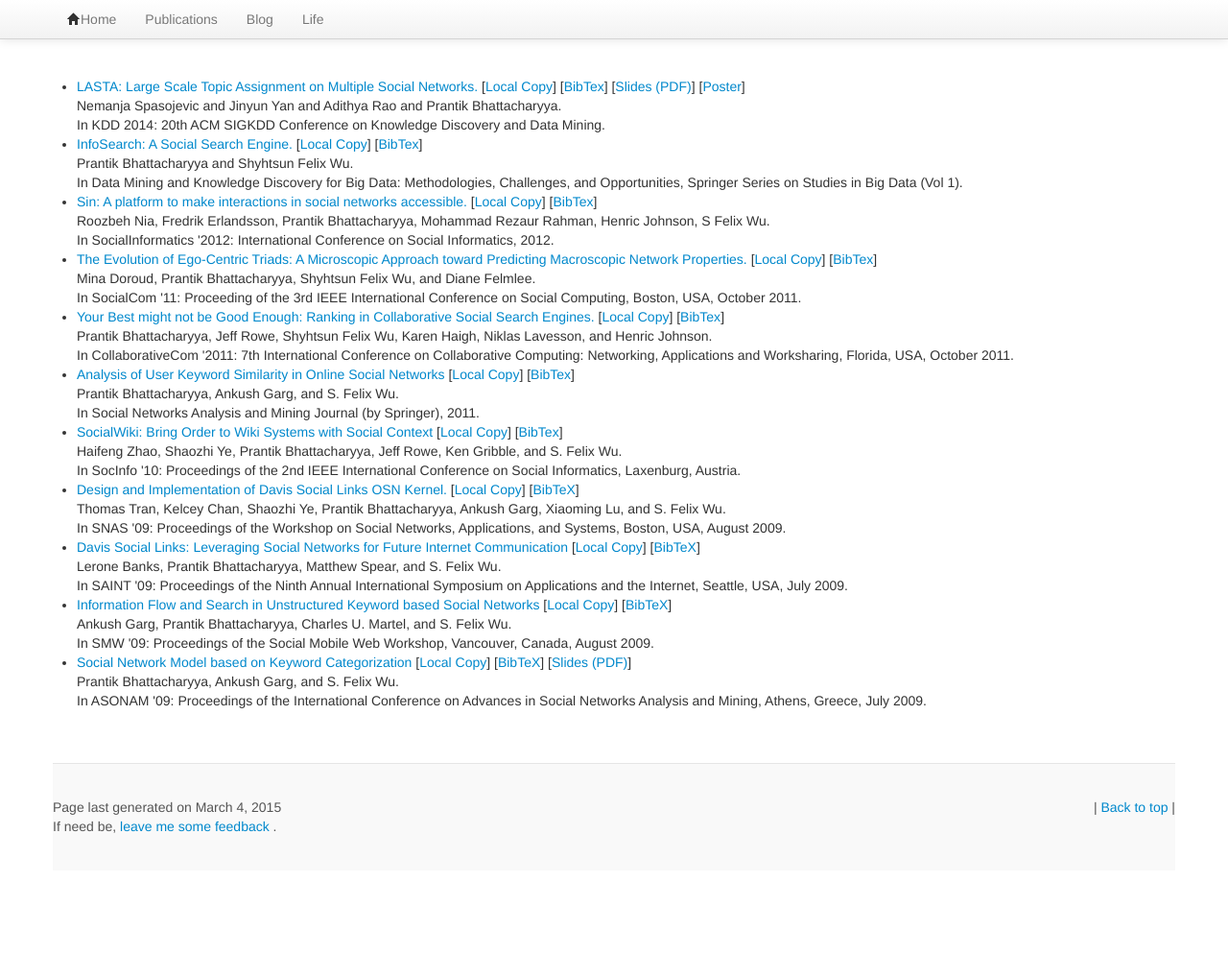
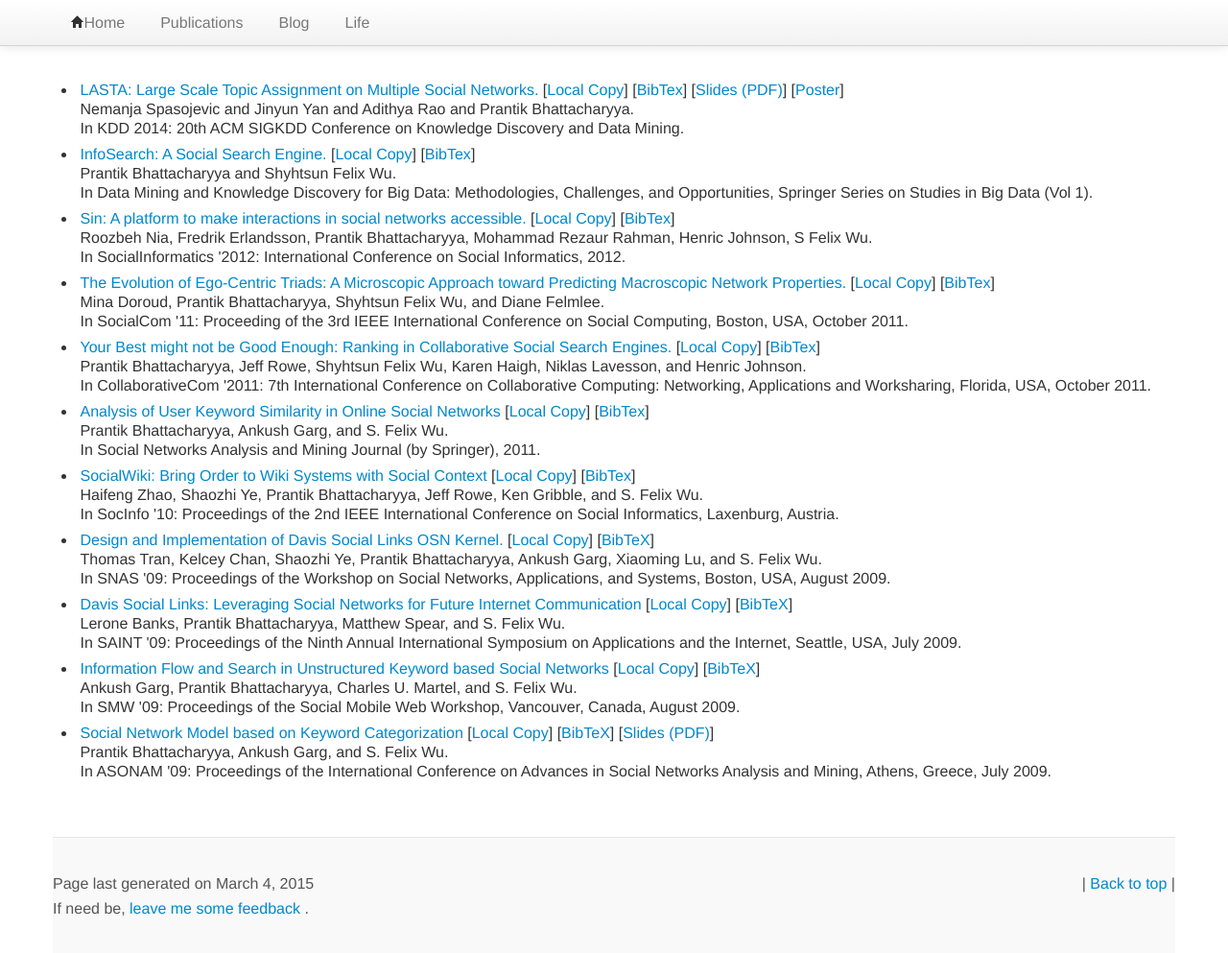
Before and after one commit to prantik/prantik.github.io, a Jekyll site: the page built from publications.html, in a window 1280 px wide and 997 px high. Shown: the top 993 px of the window at 96% size. Built offline with Jekyll 4.4.1, drawn with Linux system fonts in a browser that asks for light colours; nearby versions of some CDN libraries; Markdown is read by kramdown in place of the engine named in the settings; comment, search, counter and statistics services are not loaded.

Commit message:
padding changes in ul

```diff
--- a/_layouts/layout.html
+++ b/_layouts/layout.html
@@ -15,8 +15,8 @@
   </div>
 </div>
 
-{% include footer.html %} {% include disqus_footer.html %}
+{% include footer.html %}
+{% include disqus_footer.html %}
 
 </body>
-
 </html>
--- a/_layouts/post.html
+++ b/_layouts/post.html
@@ -5,3 +5,4 @@
 <div class="content">
   {% include post_header.html %} {{ content }}
 </div>
+<a href="https://twitter.com/share" class="twitter-share-button" data-via="prantik">Tweet.</a>
--- a/_layouts/tag_index.html
+++ b/_layouts/tag_index.html
@@ -6,7 +6,7 @@
   <div class="marketing">
     <div class="content">
       <div class="row">
-          <div class="span6 columns">
+          <div class="span9 columns">
           <h2>{{page.title}}</h2>
           <table class="table table-striped">
             <tbody>
--- a/publications.html
+++ b/publications.html
@@ -3,9 +3,8 @@
 title: "Prantik Bhattacharyya - Publications"
 ---
 
-<ul class="ul1">
-    <li class="li6">
-      <span class="s4">
+<ul>
+    <li>
         <a href="http://dx.doi.org/10.1145/2623330.2623350">
             LASTA: Large Scale Topic Assignment on Multiple Social Networks.
         </a>
@@ -20,7 +19,7 @@
       </span>In KDD 2014: 20th ACM SIGKDD Conference on Knowledge Discovery and Data Mining.
     </li>
 
-    <li class="li6">
+    <li>
       <span class="s4">
         <a href="http://link.springer.com/chapter/10.1007%2F978-3-642-40837-3_6">
             InfoSearch: A Social Search Engine.
@@ -35,7 +34,7 @@
     </li>
 
 
-    <li class="li6">
+    <li>
         <a href="http://dx.doi.org/10.1109/SocialInformatics.2012.29">
             Sin: A platform to make interactions in social networks accessible.
         </a>
@@ -47,7 +46,7 @@
         In SocialInformatics '2012: International Conference on Social Informatics, 2012.
     </li>
 
-    <li class="li6">
+    <li>
         <a href="http://dx.doi.org/10.1109/PASSAT/SocialCom.2011.101">
             The Evolution of Ego-Centric Triads: A Microscopic Approach toward Predicting Macroscopic Network Properties.
         </a>
@@ -59,7 +58,7 @@
         In SocialCom '11: Proceeding of the 3rd IEEE International Conference on Social Computing, Boston, USA, October 2011.
     </li>
 
-    <li class="li6">
+    <li>
         <a href="http://ieeexplore.ieee.org/xpl/articleDetails.jsp?arnumber=6144792">
             Your Best might not be Good Enough: Ranking in Collaborative Social Search Engines.
         </a>
@@ -71,7 +70,7 @@
         In CollaborativeCom '2011: 7th International Conference on Collaborative Computing: Networking, Applications and Worksharing, Florida, USA,     October 2011.
     </li>
 
-    <li class="li6">
+    <li>
         <a href="http://dx.doi.org/10.1007/s13278-010-0006-4">
             Analysis of User Keyword Similarity in Online Social Networks
         </a>
@@ -83,7 +82,7 @@
         In Social Networks Analysis and Mining Journal (by Springer), 2011.
     </li>
 
-    <li class="li6">
+    <li>
         <a href="http://dl.acm.org/citation.cfm?id=1929343">
             SocialWiki: Bring Order to Wiki Systems with Social Context
         </a>
@@ -95,7 +94,7 @@
         In SocInfo '10: Proceedings of the 2nd IEEE International Conference on Social Informatics, Laxenburg, Austria.
     </li>
 
-    <li class="li6">
+    <li>
         <a href="http://www.springerlink.com/index/1ug1q26k7h236w1l.pdf">
             Design and Implementation of Davis Social Links OSN Kernel.
         </a>
@@ -107,7 +106,7 @@
         In SNAS '09: Proceedings of the Workshop on Social Networks, Applications, and Systems, Boston, USA, August 2009.
     </li>
 
-    <li class="li6">
+    <li>
         <a href="http://doi.ieeecomputersociety.org/10.1109/SAINT.2009.33">
             Davis Social Links: Leveraging Social Networks for Future Internet Communication
         </a>
@@ -119,7 +118,7 @@
         In SAINT '09: Proceedings of the Ninth Annual International Symposium on Applications and the Internet, Seattle, USA, July 2009.
     </li>
 
-    <li class="li6">
+    <li>
         <a href="http://doi.ieeecomputersociety.org/10.1109/CSE.2009.92">
             Information Flow and Search in Unstructured Keyword based Social Networks
         </a>
@@ -131,7 +130,7 @@
         In SMW '09: Proceedings of the Social Mobile Web Workshop, Vancouver, Canada, August 2009.
     </li>
 
-    <li class="li6">
+    <li>
         <a href="http://doi.ieeecomputersociety.org/10.1109/ASONAM.2009.46">
             Social Network Model based on Keyword Categorization
         </a>
```
Also changed, not shown: _includes/post_header.html (+5 -11 lines), css/fuelux.css.
